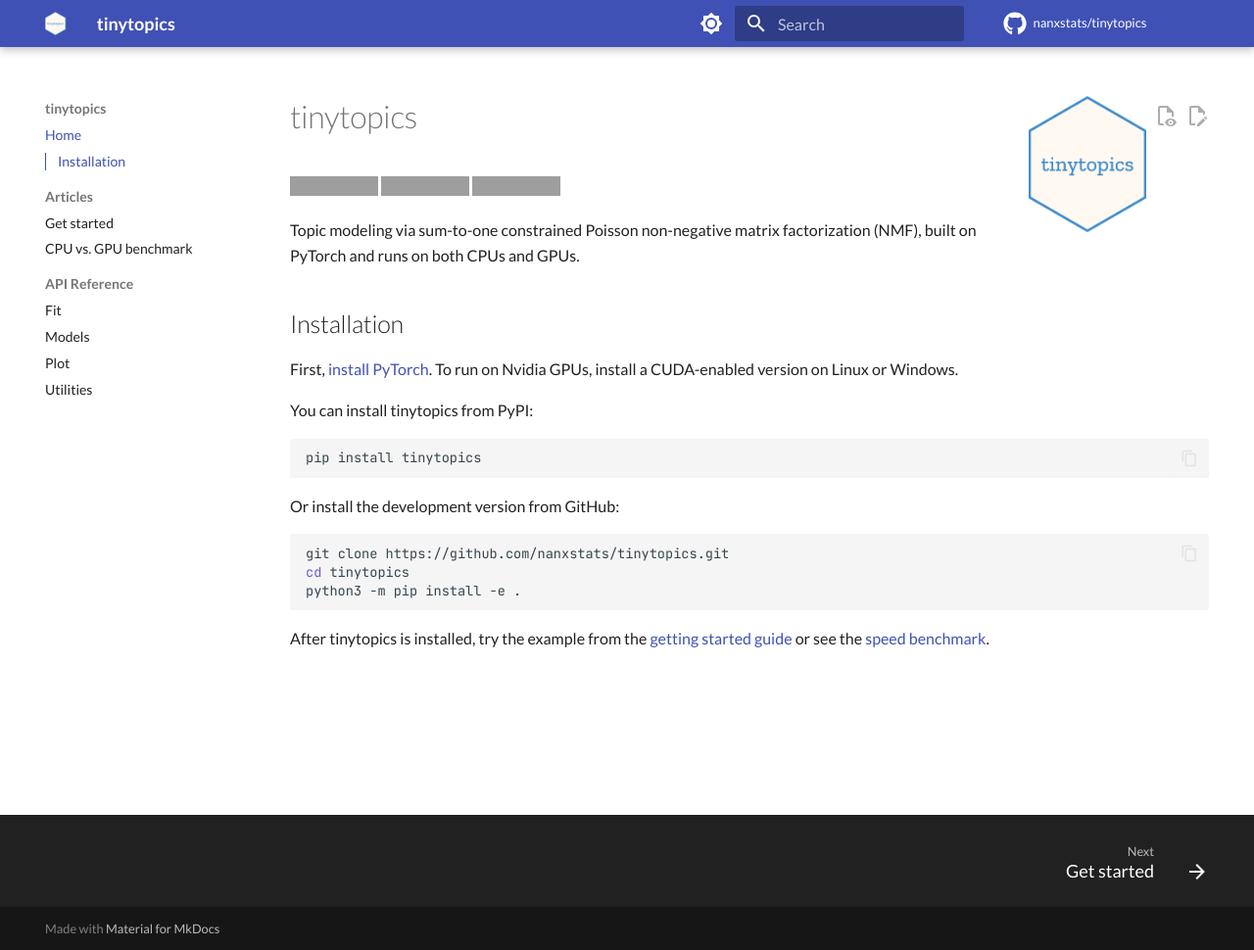
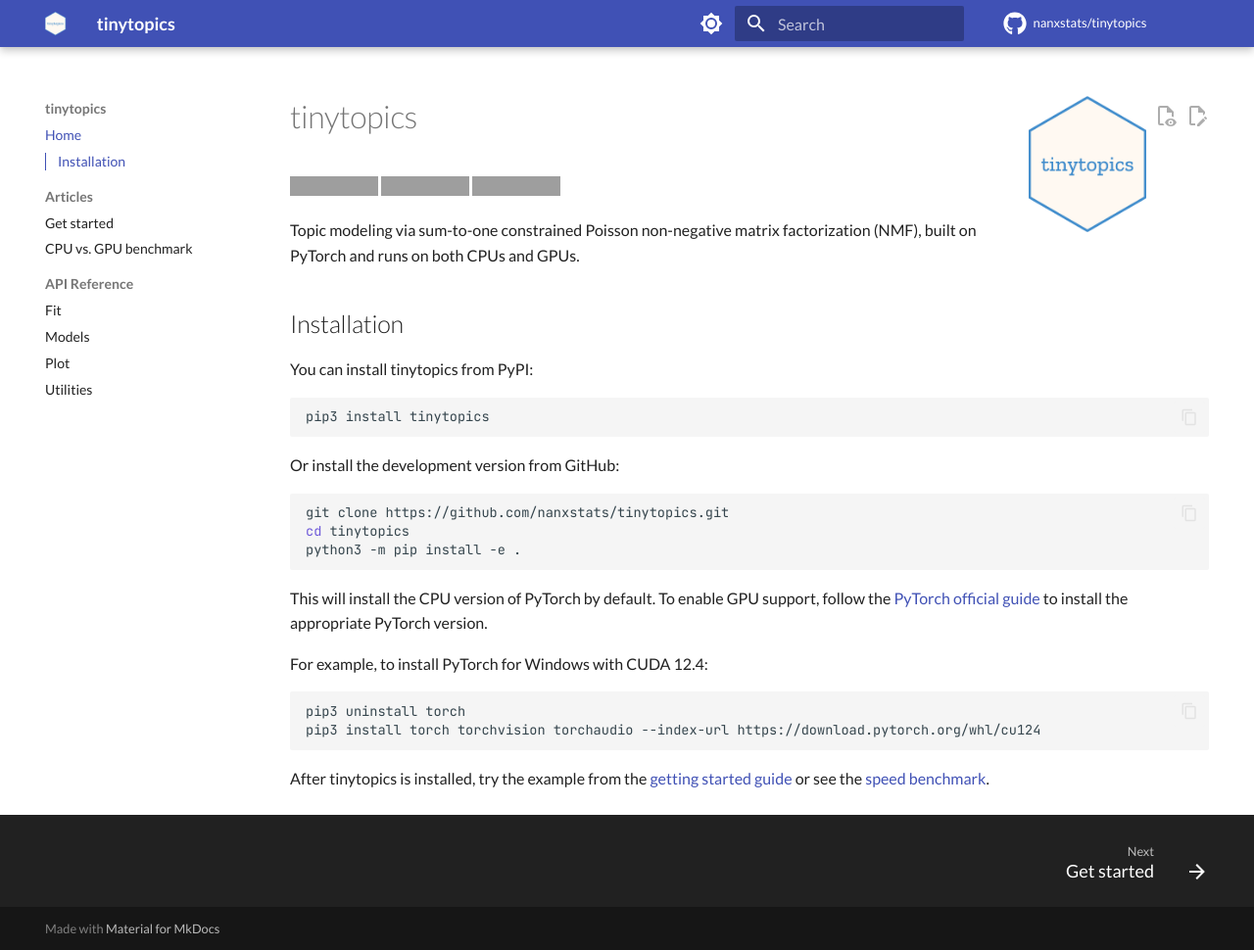
Before and after one commit to nanxstats/tinytopics, an MkDocs documentation site: the page built from docs/index.md, in a window 1280 px wide and 970 px high. Shown: the whole window at 98% size. Built offline with MkDocs 1.6.1 and Material for MkDocs 9.7.7, drawn with Linux system fonts in a browser that asks for light colours; comment, search, counter and statistics services are not loaded; grey boxes are pictures that could not be loaded.

Commit message:
Install PyTorch last

````diff
--- a/docs/index.md
+++ b/docs/index.md
@@ -9,13 +9,10 @@
 
 ## Installation
 
-First, [install PyTorch](https://pytorch.org/get-started/locally/).
-To run on Nvidia GPUs, install a CUDA-enabled version on Linux or Windows.
-
 You can install tinytopics from PyPI:
 
 ```bash
-pip install tinytopics
+pip3 install tinytopics
 ```
 
 Or install the development version from GitHub:
@@ -26,6 +23,17 @@
 python3 -m pip install -e .
 ```
 
+This will install the CPU version of PyTorch by default. To enable GPU support,
+follow the [PyTorch official guide](https://pytorch.org/get-started/locally/)
+to install the appropriate PyTorch version.
+
+For example, to install PyTorch for Windows with CUDA 12.4:
+
+```bash
+pip3 uninstall torch
+pip3 install torch torchvision torchaudio --index-url https://download.pytorch.org/whl/cu124
+```
+
 After tinytopics is installed, try the example from the
 [getting started guide](https://nanx.me/tinytopics/articles/get-started/)
 or see the [speed benchmark](https://nanx.me/tinytopics/articles/benchmark/).
````
Also changed, not shown: README.md (+12 -4 lines).
